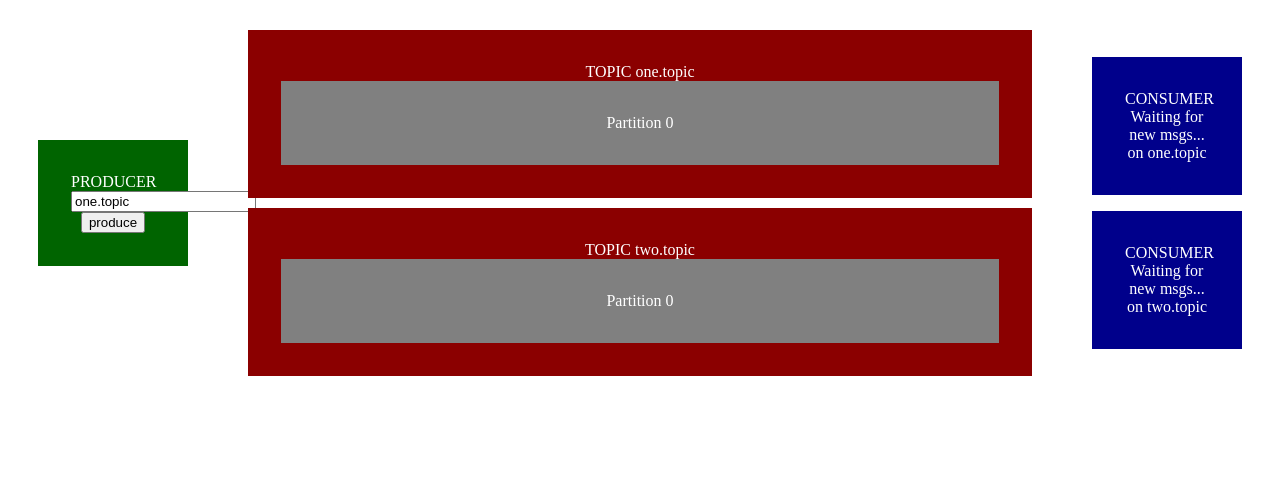
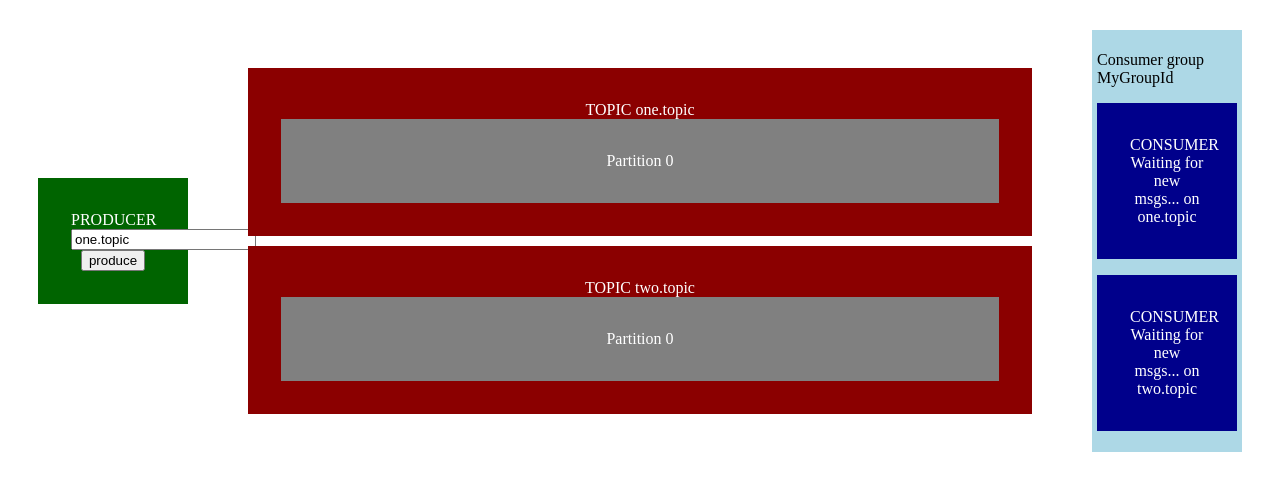
Before and after one commit to txiribimakula/kafka-playground, an Angular app: page / in a window 1280 px wide. Shown: the top 490 px of the page. Built offline with nearby package versions, Linux system fonts and the light colour scheme.

Commit message:
introduce consumergroup concept

```diff
--- a/src/app/app.component.html
+++ b/src/app/app.component.html
@@ -7,9 +7,9 @@
             <app-topic [name]="topic.name"></app-topic>
         }
     </div>
-    <div class="consumers">
-        @for (consumer of consumers(); track $index) {
-            <app-consumer [consumer]="consumer"></app-consumer>
+    <div class="consumer-groups">
+        @for (groupId of kafka.consumerGroups(); track $index) {
+            <app-consumer-group [id]="groupId"></app-consumer-group>
         }
     </div>
 </div>
--- a/src/app/app.component.scss
+++ b/src/app/app.component.scss
@@ -10,7 +10,7 @@
   width: 100%;
 }
 
-.consumers {
+.consumer-groups {
   width: 100%;
 }
 
--- a/src/app/app.component.ts
+++ b/src/app/app.component.ts
@@ -1,22 +1,20 @@
-import { Component, signal } from '@angular/core';
+import { Component } from '@angular/core';
 import { CommonModule } from '@angular/common';
 import { RouterOutlet } from '@angular/router';
 import { ConsumerComponent } from "./consumer/consumer.component";
 import { ProducerComponent } from "./producer/producer.component";
 import { TopicComponent } from "./topic/topic.component";
 import { KafkaService } from './kafka.service';
-import { Consumer } from './consumer/consumer';
+import { ConsumerGroupComponent } from "./consumer/consumer-group/consumer-group.component";
 
 @Component({
     selector: 'app-root',
     standalone: true,
     templateUrl: './app.component.html',
     styleUrl: './app.component.scss',
-    imports: [CommonModule, RouterOutlet, ConsumerComponent, ProducerComponent, TopicComponent]
+    imports: [CommonModule, RouterOutlet, ConsumerComponent, ProducerComponent, TopicComponent, ConsumerGroupComponent]
 })
 export class AppComponent {
-  consumers = signal([new Consumer(['one.topic']), new Consumer(['two.topic'])]);
-
   constructor(protected kafka: KafkaService) {
   }
 }
--- a/src/app/consumer/consumer-group/consumer-group.component.html
+++ b/src/app/consumer/consumer-group/consumer-group.component.html
@@ -1 +1,6 @@
-<p>consumer-group works!</p>
+<div class="consumer-groups">
+    <p>Consumer group {{id}}</p>
+    @for (consumer of kafka.consumersByGroupId().get(id); track $index) {
+    <app-consumer [consumer]="consumer"></app-consumer>
+    }
+</div>
--- a/src/app/consumer/consumer-group/consumer-group.component.scss
+++ b/src/app/consumer/consumer-group/consumer-group.component.scss
@@ -0,0 +1,4 @@
+.consumer-groups {
+    background-color: lightblue;
+    padding: 5px;
+}
--- a/src/app/consumer/consumer.ts
+++ b/src/app/consumer/consumer.ts
@@ -1,8 +1,10 @@
 
 export class Consumer {
   topics: string[];
+  groupId: string;
 
-  constructor(topics: string[]) {
+  constructor(topics: string[], groupId: string) {
     this.topics = topics;
+    this.groupId = groupId;
   }
 }
--- a/src/app/kafka.service.ts
+++ b/src/app/kafka.service.ts
@@ -1,12 +1,33 @@
-import { Injectable, signal } from '@angular/core';
+import { Injectable, computed, signal } from '@angular/core';
 import { Message } from './message/message';
 import { Topic } from './topic/topic';
+import { Consumer } from './consumer/consumer';
 
 @Injectable({
   providedIn: 'root',
 })
 export class KafkaService {
   topics = signal<Map<string, Topic>>(new Map<string, Topic>());
+  consumers = signal([new Consumer(['one.topic'], "MyGroupId"), new Consumer(['two.topic'], "MyGroupId")]);
+  consumersByGroupId = computed(() => {
+    const map = new Map<string, Consumer[]>();
+    this.consumers().forEach((consumer) => {
+      const groupId = consumer.groupId;
+      if (map.has(groupId)) {
+        map.get(groupId)?.push(consumer);
+      } else {
+        map.set(groupId, [consumer]);
+      }
+    });
+    return map;
+  });
+  consumerGroups = computed(() => {
+    const groupIds = new Set<string>();
+    this.consumers().forEach((consumer) => {
+      groupIds.add(consumer.groupId);
+    });
+    return Array.from(groupIds);
+  });
 
   constructor() {
     var topic1 = new Topic('one.topic');
```
Also changed, not shown: src/app/consumer/consumer-group/consumer-group.component.ts (+7 -3 lines).
